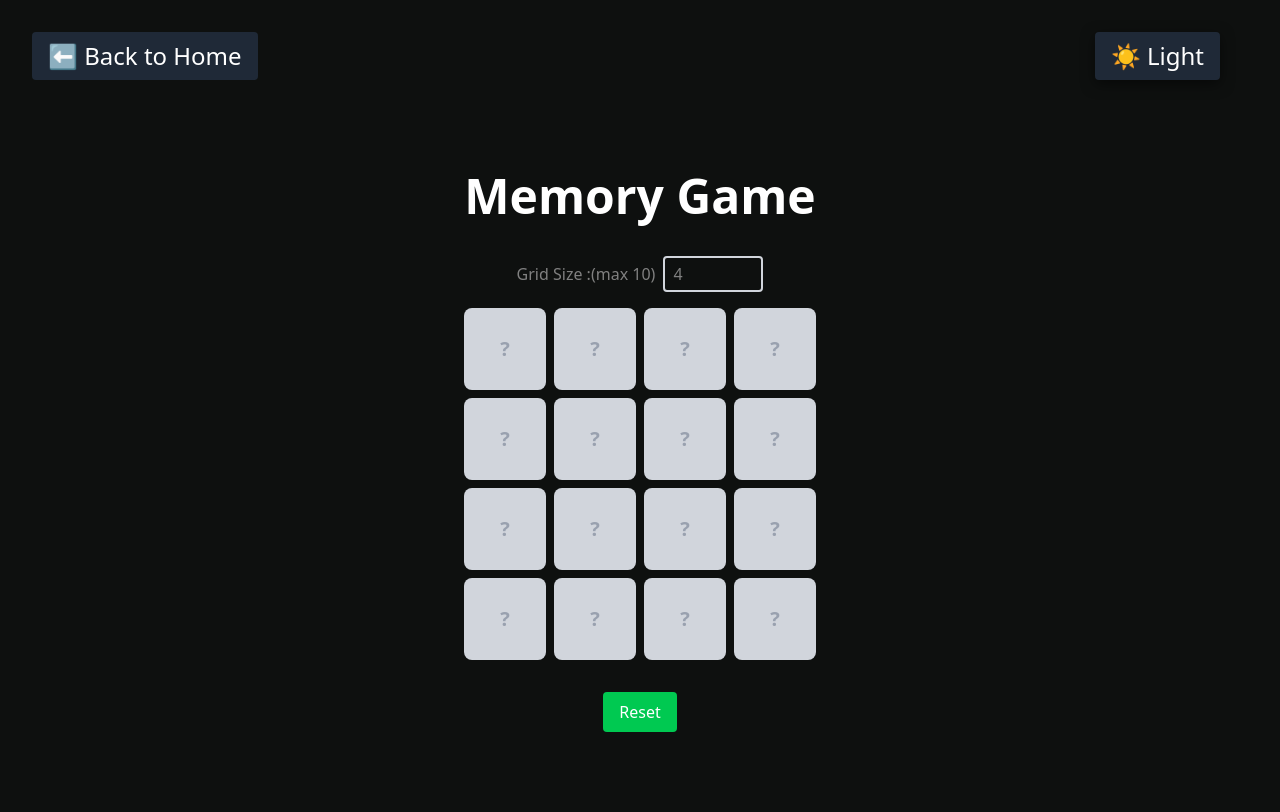
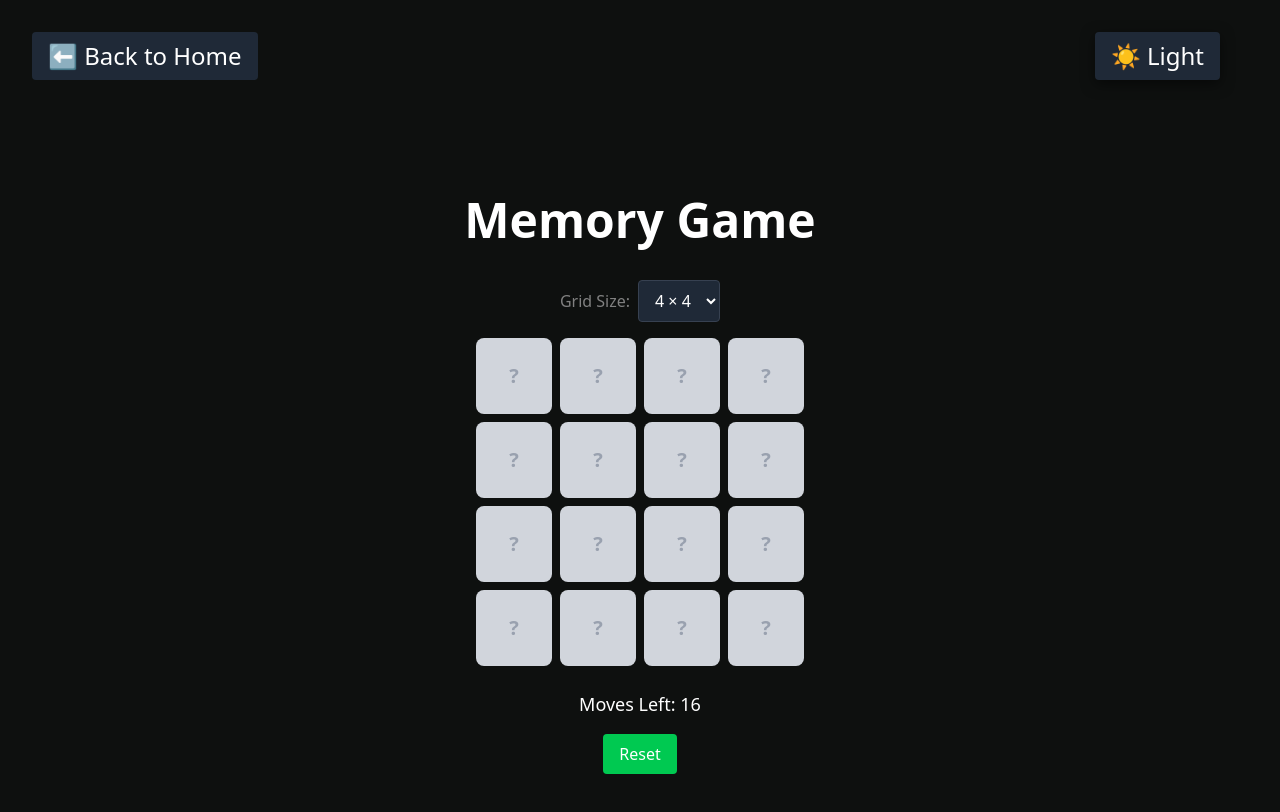
Before and after one commit to sarthak-gupta229/Memory-Game, a React (Vite) app: page /game in a window 1280 px wide. Shown: the top 812 px of the page. Built offline with nearby package versions, Linux system fonts and the light colour scheme.

Commit message:
added limited moves

```diff
--- a/src/App.jsx
+++ b/src/App.jsx
@@ -1,4 +1,4 @@
-import { useState } from "react";
+
 import MemoryGames from "./component/MemoryGames";
 import Homepage from "./component/Homepage";
 import { Routes, Route } from "react-router-dom";
--- a/src/component/MemoryGames.jsx
+++ b/src/component/MemoryGames.jsx
@@ -1,4 +1,4 @@
-import { useEffect, useState } from "react";
+import { useCallback, useEffect, useState } from "react";
 import { Link } from "react-router-dom";
 import { confetti } from "@tsparticles/confetti";
 
@@ -8,7 +8,7 @@ function DarkModeButton({ darkMode, setDarkMode }) {
       onClick={() => setDarkMode(!darkMode)}
       className="px-4 py-2 text-2xl rounded transition-all duration-300 transform hover:scale-110 active:scale-95 absolute top-8 right-15"
       style={{
-        backgroundColor: darkMode ? "#e5e7eb" : "#1f2937",
+        backgroundColor: darkMode ? "#f3f4f6" : "#1f2937",
         color: darkMode ? "black" : "white",
         boxShadow: darkMode
           ? "0 4px 14px rgba(0, 0, 0, 0.1)"
@@ -33,20 +33,22 @@ const MemoryGames = () => {
   const [gridSize, setGridSize] = useState(4);
   const [cards, setCards] = useState([]);
 
+  const [moves, setMoves] = useState(0);
+  const [maxMoves, setMaxMoves] = useState(0);
+
   const [flipped, setFlipped] = useState([]);
   const [solved, setSolved] = useState([]);
   const [disabled, setDisabled] = useState(false);
 
-  const [won, setWon] = useState(false);
+  const isWon = solved.length === cards.length && cards.length > 0;
+  const isLost = maxMoves > 0 && moves >= maxMoves && !isWon;
 
-  const handleGridSizeChange = (e) => {
-    const size = parseInt(e.target.value);
-    if (size >= 2 && size <= 10) setGridSize(size);
-  };
 
-  const initializeGame = () => {
-    const totalCards = gridSize * gridSize; // 16
-    const pairCount = Math.floor(totalCards / 2); // 8
+
+  const initializeGame = useCallback(() => {
+    const totalCards = gridSize * gridSize;
+    const pairCount = Math.floor(totalCards / 2);
+
     const numbers = [...Array(pairCount).keys()].map((n) => n + 1);
     const shuffledCards = [...numbers, ...numbers]
       .sort(() => Math.random() - 0.5)
@@ -55,25 +57,39 @@ const MemoryGames = () => {
 
     setCards(shuffledCards);
     setFlipped([]);
+    setFlipped([]);
     setSolved([]);
-    setWon(false);
-  };
+
+    // ⭐ limited moves
+    setMaxMoves(pairCount * 2);
+    setMoves(0);
+
+    setDisabled(false);
+  }, [gridSize]);
 
 
   useEffect(() => {
-    const totalCards = gridSize * gridSize;
-    const pairCount = Math.floor(totalCards / 2);
-    const numbers = [...Array(pairCount).keys()].map((n) => n + 1);
-    const shuffledCards = [...numbers, ...numbers]
-      .sort(() => Math.random() - 0.5)
-      .slice(0, totalCards)
-      .map((number, index) => ({ id: index, number }));
+    // eslint-disable-next-line
+    initializeGame();
 
-    setCards(shuffledCards);
-    setFlipped([]);
-    setSolved([]);
-    setWon(false);
-  }, [gridSize]);
+  }, [initializeGame]);
+
+
+
+  // useEffect(() => {
+  //   const totalCards = gridSize * gridSize;
+  //   const pairCount = Math.floor(totalCards / 2);
+  //   const numbers = [...Array(pairCount).keys()].map((n) => n + 1);
+  //   const shuffledCards = [...numbers, ...numbers]
+  //     .sort(() => Math.random() - 0.5)
+  //     .slice(0, totalCards)
+  //     .map((number, index) => ({ id: index, number }));
+
+  //   setCards(shuffledCards);
+  //   setFlipped([]);
+  //   setSolved([]);
+  //   setWon(false);
+  // }, [gridSize]);
 
   const checkMatch = (secondId) => {
     const [firstId] = flipped;
@@ -90,7 +106,7 @@ const MemoryGames = () => {
   };
 
   const handleClick = (id) => {
-    if (disabled || won) return;
+    if (disabled || isWon || isLost) return;
 
     if (flipped.length === 0) {
       setFlipped([id]);
@@ -99,6 +115,7 @@ const MemoryGames = () => {
 
     if (flipped.length === 1) {
       setDisabled(true);
+      setMoves((prev) => prev + 1);
       if (id !== flipped[0]) {
         setFlipped([...flipped, id]);
         // check match logic
@@ -110,15 +127,10 @@ const MemoryGames = () => {
     }
   };
 
+
+
   const isFlipped = (id) => flipped.includes(id) || solved.includes(id);
   const isSolved = (id) => solved.includes(id);
-
-  // eslint-disable-next-line react-hooks/exhaustive-deps
-  useEffect(() => {
-    if (solved.length === cards.length && cards.length > 0) {
-      setWon(true);
-    }
-  }, [solved, cards]);
 
   const shoot = () => {
     const defaults = {
@@ -146,23 +158,23 @@ const MemoryGames = () => {
   };
 
   useEffect(() => {
-  if (!won) return;
+    if (!isWon || isLost) return;
 
     shoot();
-    const t1= setTimeout(() => shoot({ spread: 180 }), 100);
-    const t2= setTimeout(() => shoot({ spread: 360 }), 200);
+    const t1 = setTimeout(() => shoot({ spread: 180 }), 100);
+    const t2 = setTimeout(() => shoot({ spread: 360 }), 200);
 
     return () => {
       clearTimeout(t1);
       clearTimeout(t2);
     };
-}, [won]);
+  }, [isWon, isLost]);
 
 
   return (
     <div
-      className="flex flex-col items-center min-h-screen relative py-40 "
-      style={{ backgroundColor: darkMode ? "grey" : "#0E100F" }}
+      className="flex flex-col items-center min-h-screen relative py-20 md:py-40 "
+      style={{ backgroundColor: darkMode ? "white" : "#0E100F" }}
     >
       {/* <button className=" absolute top-8 right-8" >Dark Mode</button> */}
       <DarkModeButton
@@ -172,17 +184,18 @@ useEffect(() => {
       />
       <Link
         to="/"
-        className="text-2xl absolute top-8 left-8 px-4 py-2 rounded hover:scale-105 transition-transform duration-300 mr-1`"
+        className="text-2xl absolute top-8 left-8 px-4 py-2 rounded hover:scale-105 transition-transform duration-300 mr-1"
         style={{
           color: darkMode ? "black" : "white",
-          backgroundColor: darkMode ? "#e5e7eb" : "#1f2937",
+          backgroundColor: darkMode ? "#f3f4f6" : "#1f2937",
+          border: darkMode ? "1px solid #d1d5db" : "none",
         }}
       >
         {" "}
         ⬅ Back to Home
       </Link>
       <h1
-        className=" font-bold text-center mb-6 text-white"
+        className=" font-bold text-center mb-6 text-white mt-6"
         style={{
           fontSize: "clamp(2rem, 5vw, 3rem)",
           color: darkMode ? "black" : "white"
@@ -191,7 +204,7 @@ useEffect(() => {
         Memory Game
       </h1>
       {/* Input */}
-      <div className="mb-4">
+      {/* <div className="mb-4">
         <label
           htmlFor="gridsize"
           className="mr-2"
@@ -209,11 +222,36 @@ useEffect(() => {
           className="border-2 border-gray-300 rounded px-2 py-1"
           style={{ color: darkMode ? "black" : "gray" }}
         />
+      </div> */}
+      <div className="mb-4 flex items-center gap-2 ">
+        <label
+          className="text-base"
+          style={{ color: darkMode ? "black" : "gray" }}
+        >
+          Grid Size:
+        </label>
+
+        <select
+          value={gridSize}
+          onChange={(e) => setGridSize(Number(e.target.value))}
+          className="px-3 py-2 rounded border"
+          style={{
+            backgroundColor: darkMode ? "white" : "#1f2937",
+            color: darkMode ? "black" : "white",
+            borderColor: darkMode ? "#d1d5db" : "#374151"
+          }}
+        >
+          {[2, 3, 4, 5, 6, 7, 8].map((size) => (
+            <option key={size} value={size}>
+              {size} × {size}
+            </option>
+          ))}
+        </select>
       </div>
 
       {/* game board */}
       <div
-        className={`grid gap-2 mb-4 box-border `}
+        className={`grid gap-2 mb-4 box-border px-3`}
         style={{
           gridTemplateColumns: `repeat(${gridSize}, minmax(0, 1fr))`,
           width: `min(100%, ${gridSize * 5.5}rem)`,
@@ -228,6 +266,8 @@ useEffect(() => {
                 ? isSolved(card.id)
                   ? "bg-green-500 text-white"
                   : "bg-blue-500 text-white"
+                : darkMode
+                  ? "bg-gray-200 border border-gray-400 text-gray-400 shadow-md"
                   : "bg-gray-300 text-gray-400"
                 }`}
             >
@@ -236,16 +276,25 @@ useEffect(() => {
           );
         })}
       </div>
+      <div className="mt-2 text-lg" style={{ color: darkMode ? "black" : "white" }}>
+        Moves Left: {Math.max(0, maxMoves - moves)}
+      </div>
+
 
       {/* result */}
-      {won && (
+      {isWon && (
         <div className="mt-4 text-4xl font-bold text-green-600 animate-bounce">
           You Won!
         </div>
       )}
+      {isLost && (
+        <div className="mt-4 text-4xl font-bold text-red-600 animate-bounce">
+          You Lose!
+        </div>
+      )}
 
       {/* reset/play Again */}
-      <button
+      {/* <button
         onClick={() => {
     setWon(false);
     initializeGame();
@@ -255,6 +304,13 @@ useEffect(() => {
         className="mt-4 px-4 py-2 bg-green-500 text-white rounded hover:bg-green-600"
       >
         {won ? "Play Again" : "Reset"}
+      </button> */}
+
+      <button
+        onClick={initializeGame}
+        className="mt-4 px-4 py-2 bg-green-500 text-white rounded hover:bg-green-600"
+      >
+        {isWon || isLost ? "Play Again" : "Reset"}
       </button>
     </div>
   );
```
Lines whose indentation alone changed are shown as unchanged.
